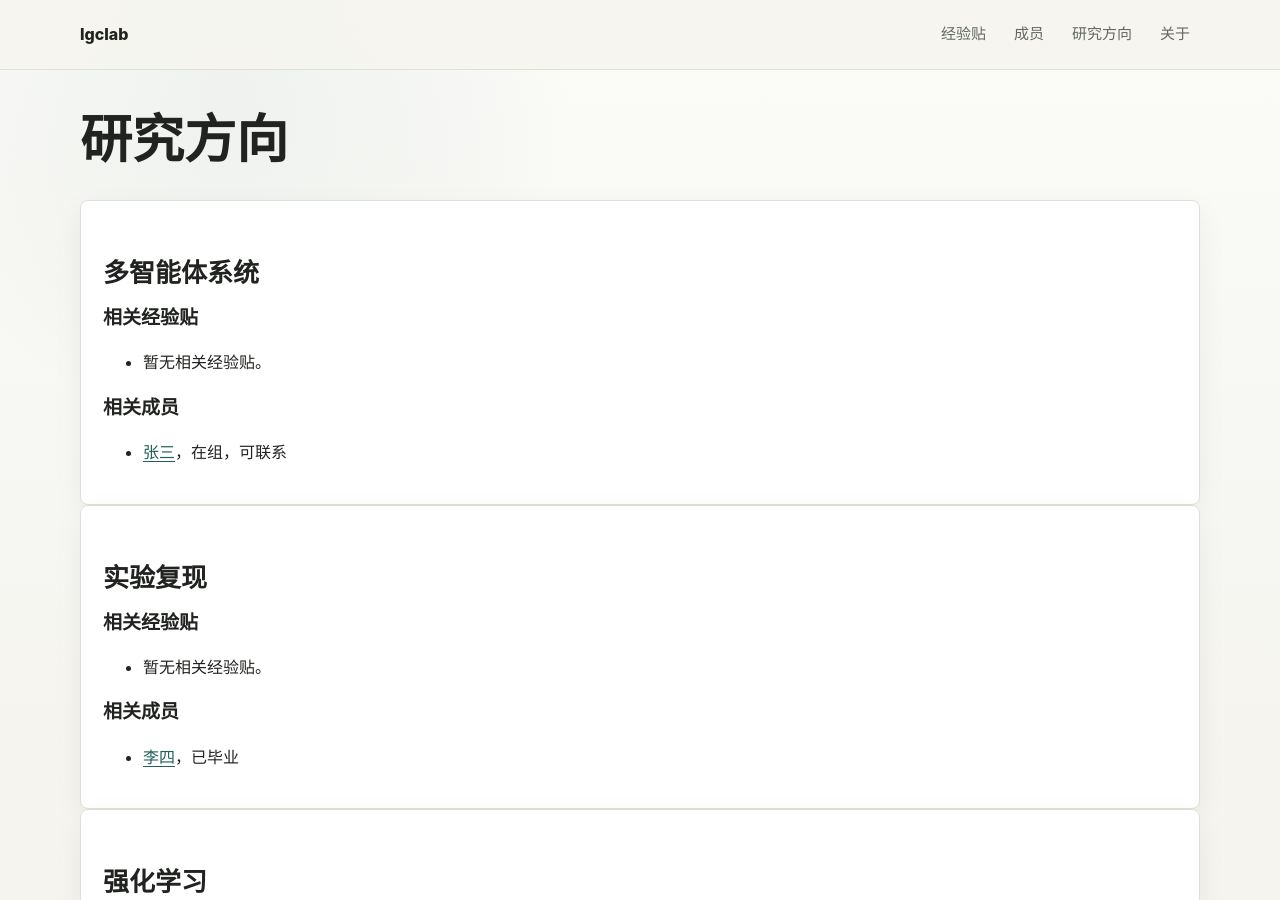
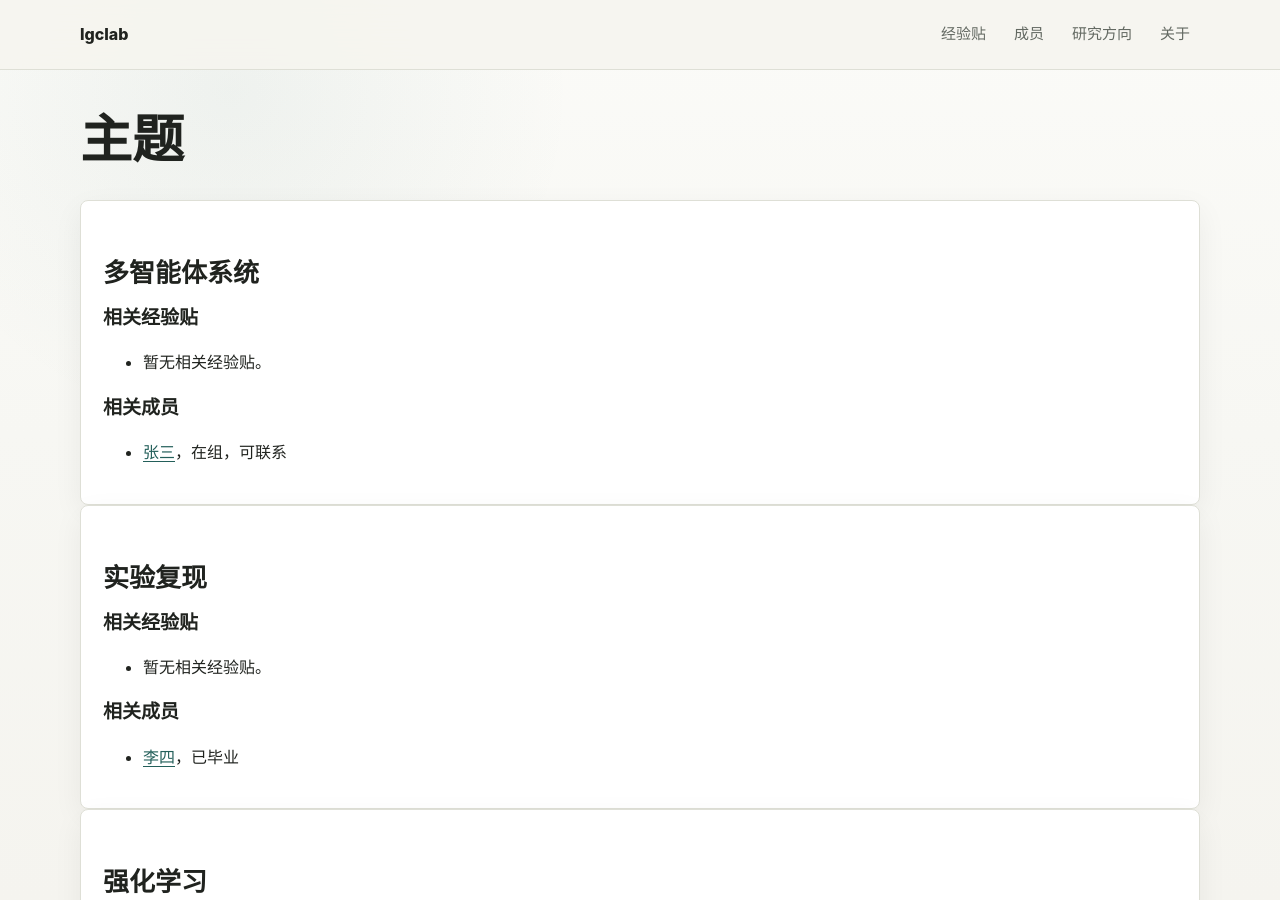
Before and after one commit to lgclab/lgclab.github.io, a Jekyll site: the page built from topics.md, in a window 1280 px wide and 900 px high. Built offline with Jekyll 4.4.1, drawn with Linux system fonts in a browser that asks for light colours.

Commit message:
Change title from '研究方向' to '主题'

```diff
--- a/topics.md
+++ b/topics.md
@@ -1,5 +1,5 @@
 ---
-title: "研究方向"
+title: "主题"
 permalink: /topics/
 ---
 
```
